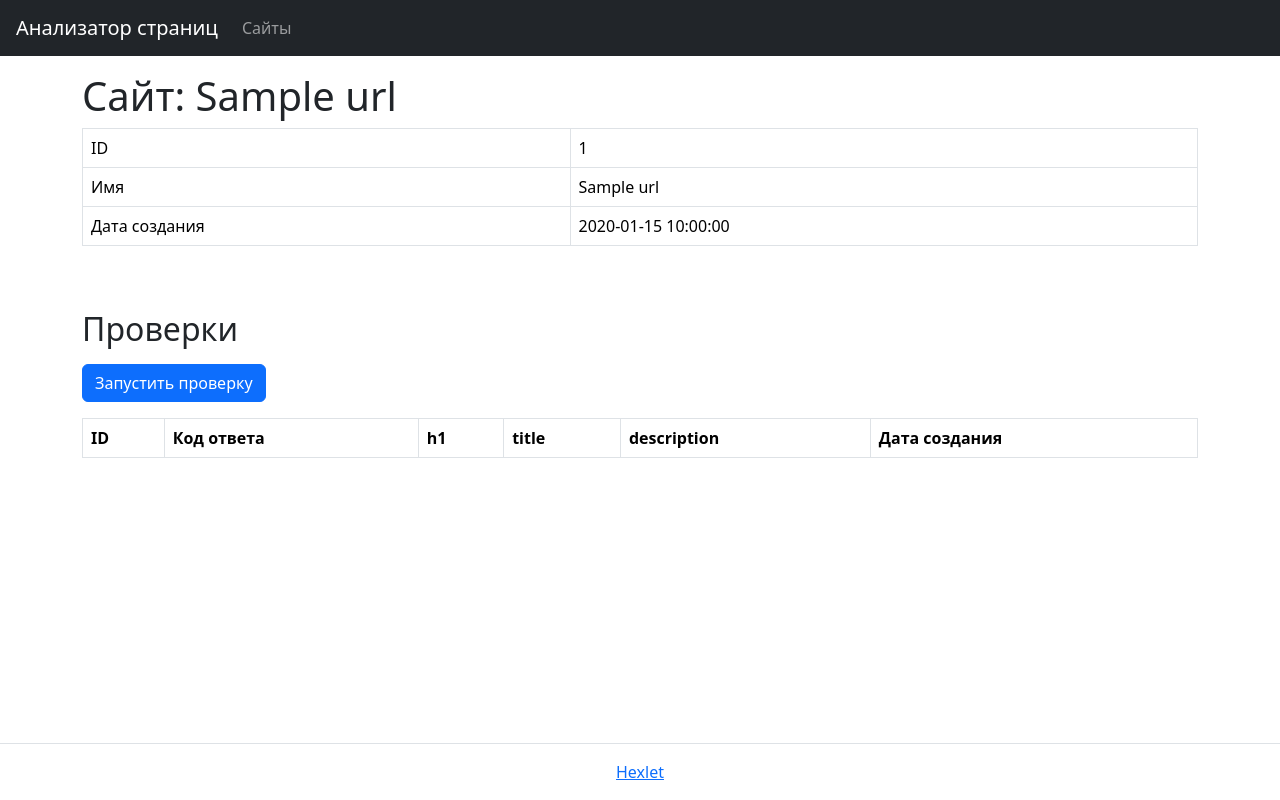
After one commit to Maksonik/python-project-83, a Flask app: page /urls/1 in a window 1280 px wide. The commit adds this page. Run offline with Flask 3, Linux system fonts and the light colour scheme; a database or web service that is not in the repository returns one stand-in record (values such as "Sample title"); lists and menus that the app fills with data are empty; some libraries are stand-ins or nearby versions.

Commit message:
step 2 finish

```diff
--- /dev/null
+++ b/database.sql
@@ -0,0 +1,5 @@
+CREATE TABLE IF NOT EXISTS urls (
+    id SERIAL PRIMARY KEY,
+    name VARCHAR(255) NOT NULL UNIQUE,
+    created_at TIMESTAMP DEFAULT CURRENT_TIMESTAMP
+);
--- a/page_analyzer/app.py
+++ b/page_analyzer/app.py
@@ -1,13 +1,82 @@
 import os
+from urllib.parse import urlparse
 
+import psycopg2
+import validators
 from dotenv import load_dotenv
-from flask import Flask, render_template
+from flask import Flask, flash, redirect, render_template, request, url_for
 
 load_dotenv()
 app = Flask(__name__)
-app.config['SECRET_KEY'] = os.getenv('SECRET_KEY')
+app.config["SECRET_KEY"] = os.getenv("SECRET_KEY")
+DATABASE_URL = os.getenv("DATABASE_URL")
 
 
 @app.route("/")
-def hello():
-    return render_template('index.html')
+def main():
+    return render_template("index.html")
+
+
+@app.post("/urls")
+def check_urls():
+    url = urlparse(request.form["url"])
+    normalized_url = f"{url.scheme}://{url.hostname}"
+
+    # Проверка длины URL
+    if len(normalized_url) > 255:
+        flash("URL слишком длинный (максимум 255 символов)")
+        return redirect(url_for("main"))
+
+    # Проверка валидности URL
+    if not validators.url(normalized_url):
+        flash("Некорректный URL-адрес")
+        return redirect(url_for("main"))
+
+    try:
+        conn = psycopg2.connect(DATABASE_URL)
+        cur = conn.cursor()
+        cur.execute(
+            "INSERT INTO urls (name) VALUES (%s) RETURNING id;", (normalized_url,)
+        )
+        url_item = cur.fetchone()
+        conn.commit()
+        cur.close()
+        conn.close()
+    except Exception:
+        conn = psycopg2.connect(DATABASE_URL)
+        cur = conn.cursor()
+        cur.execute(
+            "SELECT id, name, created_at FROM urls WHERE name = %s", (normalized_url,)
+        )
+        url_item = cur.fetchone()
+        cur.close()
+        conn.close()
+    return redirect(url_for("info_url", id=url_item[0]))
+
+
+@app.get("/urls")
+def get_urls():
+    conn = psycopg2.connect(DATABASE_URL)
+    cur = conn.cursor()
+
+    cur.execute("SELECT id, name, created_at FROM urls ORDER BY created_at DESC;")
+    urls = cur.fetchall()
+
+    cur.close()
+    conn.close()
+
+    return render_template("urls.html", urls=urls)
+
+
+@app.route("/urls/<id>")
+def info_url(id):
+    conn = psycopg2.connect(DATABASE_URL)
+    cur = conn.cursor()
+    cur.execute(f"Select id, name, created_at FROM urls where id = {id}")
+
+    url_item = cur.fetchone()
+    cur.close()
+    conn.close()
+    return render_template(
+        "url_id.html", id=url_item[0], name=url_item[1], created_at=url_item[2]
+    )
--- /dev/null
+++ b/page_analyzer/templates/url_id.html
@@ -0,0 +1,81 @@
+<html lang="en"><head>
+    <meta charset="utf-8">
+    <meta name="viewport" content="width=device-width, initial-scale=1, shrink-to-fit=no">
+    <meta name="description" content="Third project for Hexlet.io">
+    <link href="https://cdn.jsdelivr.net/npm/bootstrap@5.3.3/dist/css/bootstrap.min.css" rel="stylesheet" integrity="sha384-QWTKZyjpPEjISv5WaRU9OFeRpok6YctnYmDr5pNlyT2bRjXh0JMhjY6hW+ALEwIH" crossorigin="anonymous">
+    <title>Анализатор страниц</title>
+  </head>
+  <body class="min-vh-100 d-flex flex-column">
+  {% block body %}
+  <header class="flex-shrink-0">
+    <nav class="navbar navbar-expand-md navbar-dark bg-dark px-3">
+  <a class="navbar-brand" href="/">Анализатор страниц</a>
+  <div id="navbarNav">
+      <ul class="navbar-nav">
+        <li class="nav-item"><a class="nav-link " href="/urls">Сайты</a></li>
+      </ul>
+  </div>
+</nav>
+  </header>
+<!--    {% if flag %}-->
+<!--        <div class="alert alert-info" role="alert">Страница уже существует</div>-->
+<!--    {% endif %}-->
+  <main class="flex-grow-1">
+    <div class="container-lg mt-3">
+      <h1>Сайт: {{ name }}</h1>
+  <div class="table-responsive">
+    <table class="table table-bordered table-hover text-nowrap" data-test="url">
+      <tbody>
+        <tr>
+          <td>ID</td>
+          <td>{{ id }}</td>
+        </tr>
+        <tr>
+          <td>Имя</td>
+          <td>{{ name }}</td>
+        </tr>
+        <tr>
+          <td>Дата создания</td>
+          <td>{{ created_at }}</td>
+        </tr>
+      </tbody>
+    </table>
+  </div>
+
+    <h2 class="mt-5 mb-3">Проверки</h2>
+    <form method="post" action="/urls/1/checks">
+    <input type="submit" class="btn btn-primary" value="Запустить проверку">
+    </form>
+
+  <div>
+    <table class="table table-bordered table-hover mt-2" data-test="checks">
+    <thead>
+      <tr>
+        <th>ID</th>
+        <th>Код ответа</th>
+        <th>h1</th>
+        <th>title</th>
+        <th>description</th>
+        <th>Дата создания</th>
+      </tr>
+    </thead>
+      <tbody>
+
+    </tbody>
+    </table>
+  </div>
+
+    </div>
+  </main>
+  <footer class="border-top py-3 mt-5 flex-shrink-0">
+  <div class="container-lg">
+    <div class="text-center">
+      <a href="https://ru.hexlet.io/" target="_blank">Hexlet</a>
+    </div>
+  </div>
+</footer>
+
+  <script src="https://cdn.jsdelivr.net/npm/bootstrap@5.3.3/dist/js/bootstrap.bundle.min.js" integrity="sha384-YvpcrYf0tY3lHB60NNkmXc5s9fDVZLESaAA55NDzOxhy9GkcIdslK1eN7N6jIeHz" crossorigin="anonymous"></script>
+{% endblock %}
+
+</body></html>
--- a/pyproject.toml
+++ b/pyproject.toml
@@ -10,6 +10,8 @@ python = "^3.11"
 flask = "^3.1.0"
 python-dotenv = "^1.0.1"
 gunicorn = "^23.0.0"
+validators = "^0.34.0"
+psycopg2-binary = "^2.9.10"
 
 
 [tool.poetry.group.dev.dependencies]
```
Also changed, not shown: page_analyzer/templates/index.html (+11 -0 lines), page_analyzer/templates/urls.html (added, +60 -0 lines), page_analyzer/__init__.py (line endings or trailing spaces), 3 other files.
